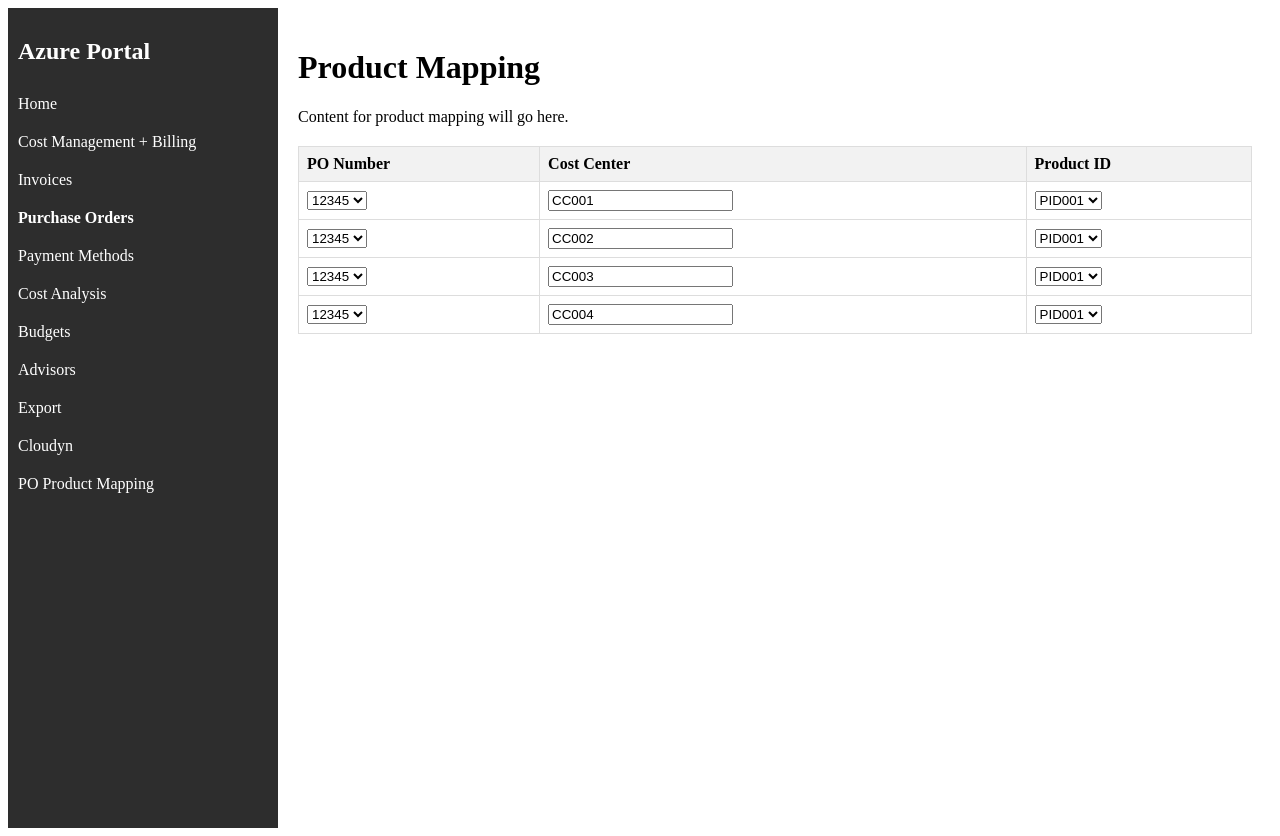
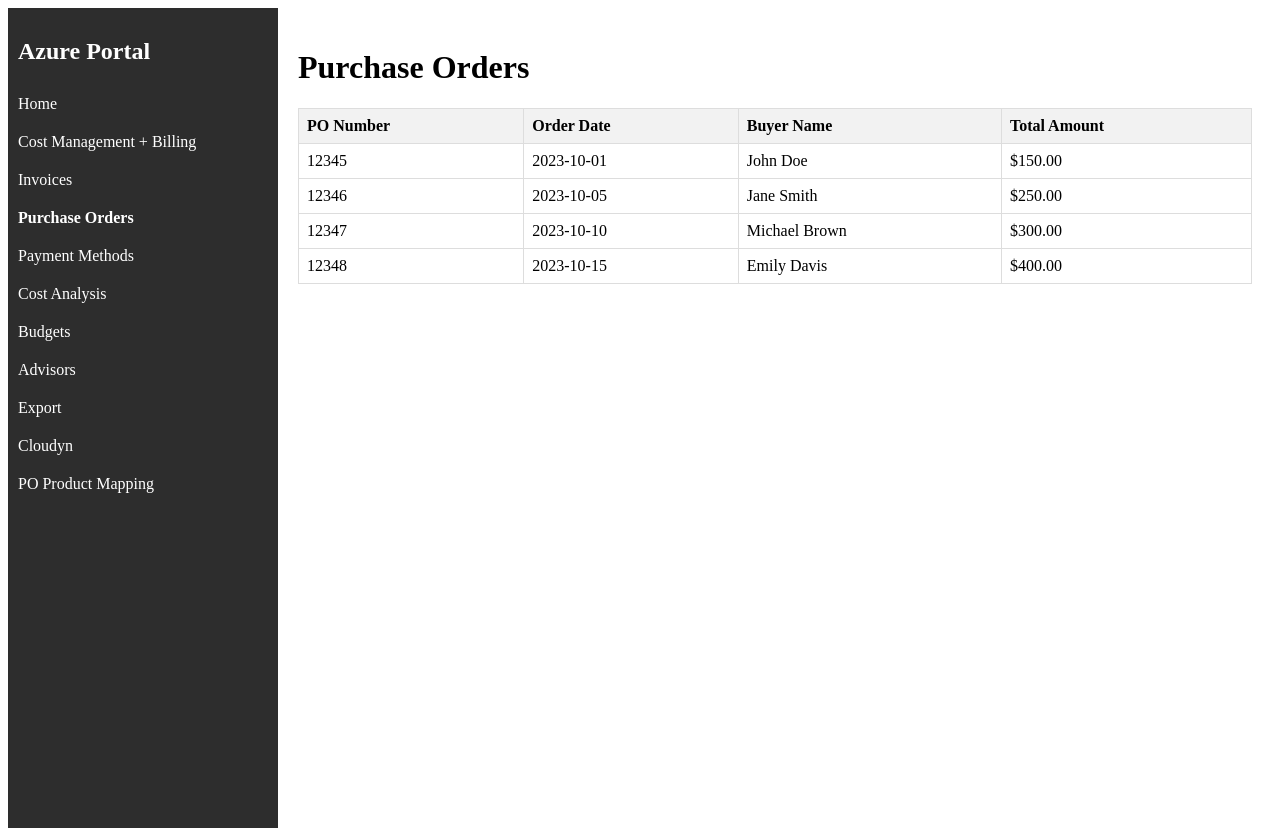
Before and after one commit to joshmerry/POManagement, a plain HTML site: page POList.html in a window 1280 px wide. Drawn offline with Linux system fonts and the light colour scheme.

Commit message:
updating

```diff
--- a/POList.html
+++ b/POList.html
@@ -3,7 +3,7 @@
 <head>
     <meta charset="UTF-8">
     <meta name="viewport" content="width=device-width, initial-scale=1.0">
-    <title>Product Mapping</title>
+    <title>Purchase Orders</title>
     <style>
         body {
             display: flex;
@@ -59,92 +59,40 @@
         <a href="/POProductMapping.html">PO Product Mapping</a>
     </div>
     <div class="content">
-        <h1>Product Mapping</h1>
-        <p>Content for product mapping will go here.</p>
+        <h1>Purchase Orders</h1>
         <table>
             <thead>
                 <tr>
                     <th>PO Number</th>
-                    <th>Cost Center</th>
-                    <th>Product ID</th>
+                    <th>Order Date</th>
+                    <th>Buyer Name</th>
+                    <th>Total Amount</th>
                 </tr>
             </thead>
             <tbody>
                 <tr>
-                    <td>
-                        <select>
-                            <option value="12345">12345</option>
-                            <option value="12346">12346</option>
-                            <option value="12347">12347</option>
-                            <option value="12348">12348</option>
-                        </select>
-                    </td>
-                    <td><input type="text" value="CC001"></td>
-                    <td>
-                        <select>
-                            <option value="PID001">PID001</option>
-                            <option value="PID002">PID002</option>
-                            <option value="PID003">PID003</option>
-                            <option value="PID004">PID004</option>
-                        </select>
-                    </td>
+                    <td>12345</td>
+                    <td>2023-10-01</td>
+                    <td>John Doe</td>
+                    <td>$150.00</td>
                 </tr>
                 <tr>
-                    <td>
-                        <select>
-                            <option value="12345">12345</option>
-                            <option value="12346">12346</option>
-                            <option value="12347">12347</option>
-                            <option value="12348">12348</option>
-                        </select>
-                    </td>
-                    <td><input type="text" value="CC002"></td>
-                    <td>
-                        <select>
-                            <option value="PID001">PID001</option>
-                            <option value="PID002">PID002</option>
-                            <option value="PID003">PID003</option>
-                            <option value="PID004">PID004</option>
-                        </select>
-                    </td>
+                    <td>12346</td>
+                    <td>2023-10-05</td>
+                    <td>Jane Smith</td>
+                    <td>$250.00</td>
                 </tr>
                 <tr>
-                    <td>
-                        <select>
-                            <option value="12345">12345</option>
-                            <option value="12346">12346</option>
-                            <option value="12347">12347</option>
-                            <option value="12348">12348</option>
-                        </select>
-                    </td>
-                    <td><input type="text" value="CC003"></td>
-                    <td>
-                        <select>
-                            <option value="PID001">PID001</option>
-                            <option value="PID002">PID002</option>
-                            <option value="PID003">PID003</option>
-                            <option value="PID004">PID004</option>
-                        </select>
-                    </td>
+                    <td>12347</td>
+                    <td>2023-10-10</td>
+                    <td>Michael Brown</td>
+                    <td>$300.00</td>
                 </tr>
                 <tr>
-                    <td>
-                        <select>
-                            <option value="12345">12345</option>
-                            <option value="12346">12346</option>
-                            <option value="12347">12347</option>
-                            <option value="12348">12348</option>
-                        </select>
-                    </td>
-                    <td><input type="text" value="CC004"></td>
-                    <td>
-                        <select>
-                            <option value="PID001">PID001</option>
-                            <option value="PID002">PID002</option>
-                            <option value="PID003">PID003</option>
-                            <option value="PID004">PID004</option>
-                        </select>
-                    </td>
+                    <td>12348</td>
+                    <td>2023-10-15</td>
+                    <td>Emily Davis</td>
+                    <td>$400.00</td>
                 </tr>
             </tbody>
         </table>
```
